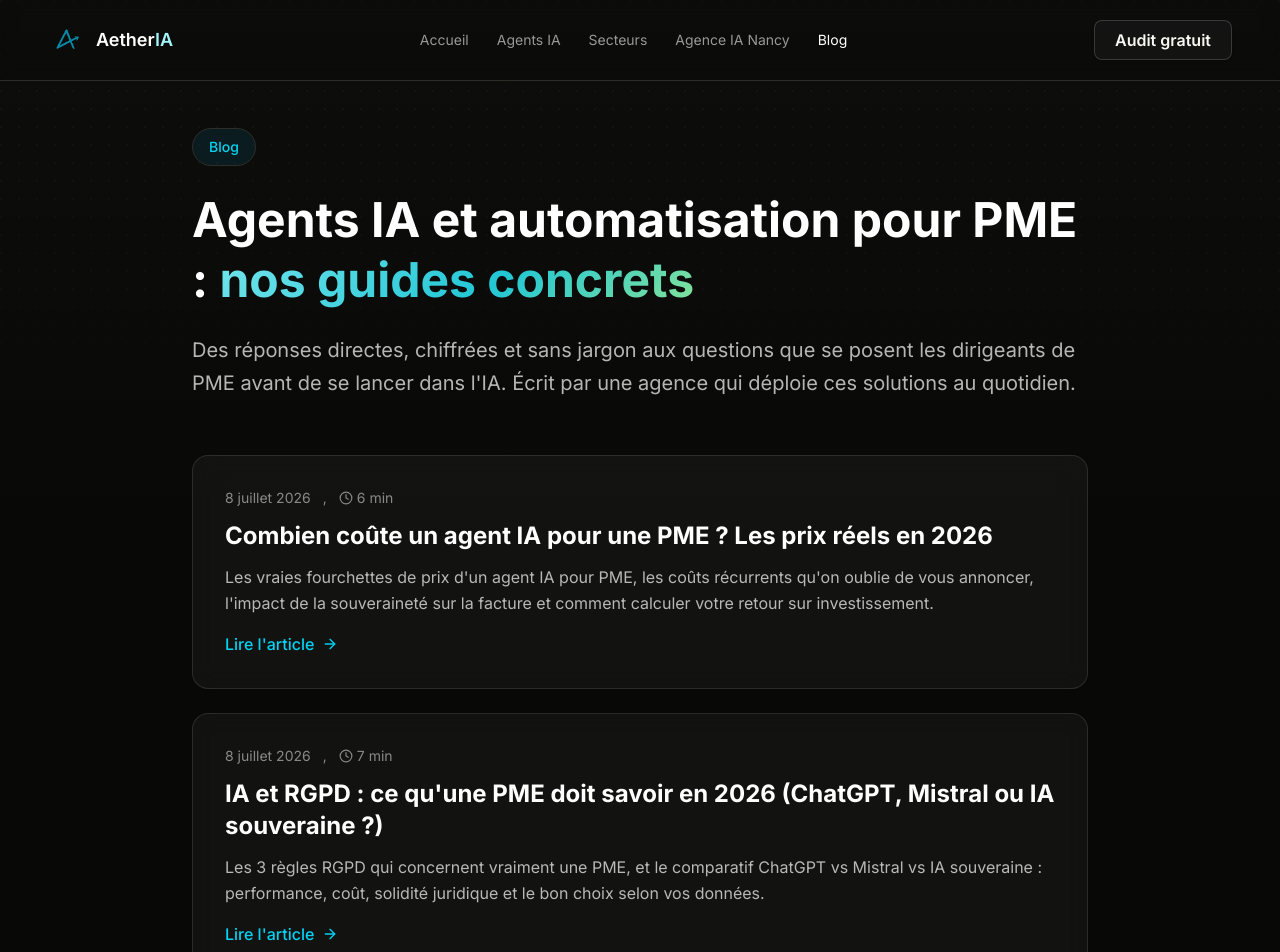
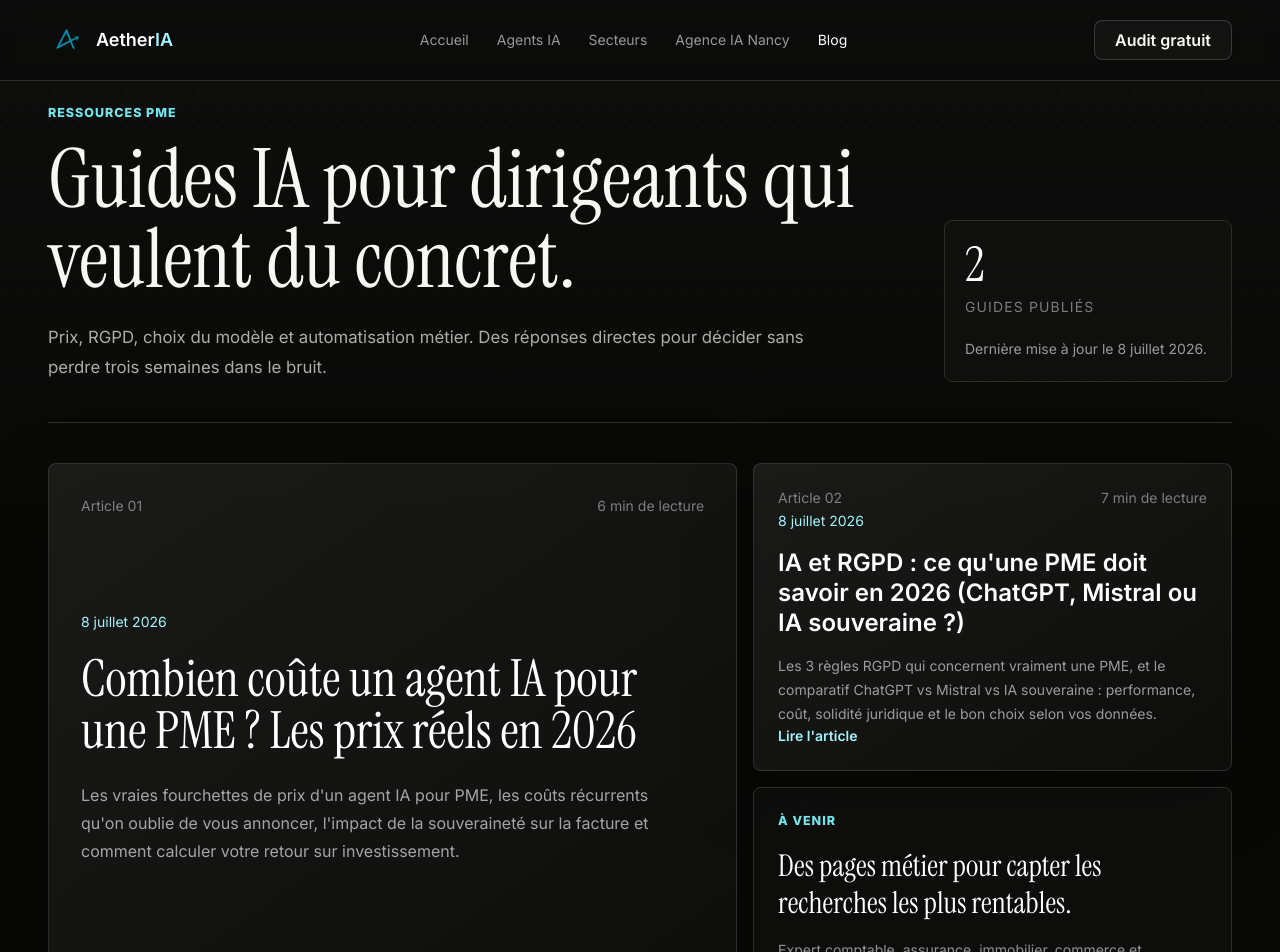
Before and after one commit to onlybaptiste54/agenceAetheria, a Next.js app: page /blog in a window 1280 px wide. Shown: the top 952 px of the page. Built offline with nearby package versions, Linux system fonts and the light colour scheme.

Commit message:
style(blog): align editorial pages with art direction

```diff
--- a/src/app/blog/page.tsx
+++ b/src/app/blog/page.tsx
@@ -1,6 +1,5 @@
 import type { Metadata } from 'next'
 import Link from 'next/link'
-import { ArrowRight, Clock } from 'lucide-react'
 import Navigation from '@/sections/Navigation'
 import Footer from '@/sections/Footer'
 import { articles, formatDate } from '@/data/blog'
@@ -36,49 +35,99 @@ const blogJsonLd = {
 }
 
 export default function BlogIndexPage() {
+  const [featuredArticle, ...otherArticles] = articles
+
   return (
     <main className="min-h-screen">
       <Navigation />
 
-      <section className="relative z-10 w-full px-4 sm:px-6 lg:px-12 xl:px-20 pt-32 pb-24">
-        <div className="max-w-4xl mx-auto">
-          <header className="space-y-6 mb-14">
-            <div className="inline-flex items-center gap-2 px-4 py-2 rounded-full bg-cyan-500/10 border border-cyan-500/20">
-              <span className="text-sm text-cyan-400 font-medium">Blog</span>
+      <section className="atelier-section pt-32 lg:pt-36">
+        <div className="atelier-container">
+          <header className="grid gap-9 border-b border-white/10 pb-10 lg:grid-cols-[1fr_18rem] lg:items-end">
+            <div className="max-w-5xl">
+              <p className="atelier-eyebrow">Ressources PME</p>
+              <h1 className="atelier-title mt-4 text-[clamp(3rem,6.4vw,6.6rem)]">
+                Guides IA pour dirigeants qui veulent du concret.
+              </h1>
+              <p className="atelier-lead mt-6 max-w-3xl">
+                Prix, RGPD, choix du modèle et automatisation métier. Des réponses directes pour décider sans perdre trois semaines dans le bruit.
+              </p>
             </div>
-            <h1 className="text-4xl sm:text-5xl font-bold text-white leading-tight">
-              Agents IA et automatisation pour PME : <span className="text-gradient">nos guides concrets</span>
-            </h1>
-            <p className="text-xl text-white/70 leading-relaxed">
-              Des réponses directes, chiffrées et sans jargon aux questions que se posent les dirigeants de PME
-              avant de se lancer dans l&apos;IA. Écrit par une agence qui déploie ces solutions au quotidien.
+
+            <aside className="rounded-lg border border-white/10 bg-white/[0.025] p-5">
+              <p className="font-display text-5xl leading-none text-white">{articles.length}</p>
+              <p className="mt-2 text-sm uppercase tracking-[0.08em] text-white/45">guides publiés</p>
+              <p className="mt-5 text-sm leading-6 text-white/58">
+                Dernière mise à jour le {formatDate(articles[0].date)}.
               </p>
+            </aside>
           </header>
 
-          <div className="space-y-6">
-            {articles.map((article) => (
+          <div className="mt-10 grid gap-4 lg:grid-cols-[1.18fr_0.82fr]">
+            <Link
+              href={`/blog/${featuredArticle.slug}`}
+              className="atelier-card group flex min-h-[27rem] flex-col justify-between p-6 transition-colors hover:border-cyan-200/30 hover:bg-white/[0.055] lg:p-8"
+            >
+              <div className="flex flex-wrap items-center justify-between gap-3 text-sm text-white/45">
+                <span>Article 01</span>
+                <span>{featuredArticle.readingMinutes} min de lecture</span>
+              </div>
+
+              <div className="max-w-2xl">
+                <time dateTime={featuredArticle.date} className="text-sm text-cyan-200">
+                  {formatDate(featuredArticle.date)}
+                </time>
+                <h2 className="font-display mt-5 text-[clamp(2.25rem,4vw,4rem)] leading-[1.02] text-white transition-colors group-hover:text-cyan-100">
+                  {featuredArticle.title}
+                </h2>
+                <p className="mt-6 max-w-xl text-base leading-7 text-white/62">
+                  {featuredArticle.excerpt}
+                </p>
+              </div>
+
+              <span className="text-sm font-semibold text-cyan-200 transition-colors group-hover:text-white">
+                Lire l&apos;article
+              </span>
+            </Link>
+
+            <div className="grid gap-4">
+              {otherArticles.map((article, index) => (
                 <Link
                   key={article.slug}
                   href={`/blog/${article.slug}`}
-                className="group block glass rounded-2xl p-6 lg:p-8 hover:bg-white/5 transition-colors"
+                  className="atelier-card group flex min-h-[17rem] flex-col justify-between p-6 transition-colors hover:border-cyan-200/30 hover:bg-white/[0.055]"
                 >
-                <div className="flex items-center gap-3 text-sm text-white/50 mb-3">
-                  <time dateTime={article.date}>{formatDate(article.date)}</time>
-                  <span aria-hidden>,</span>
-                  <span className="inline-flex items-center gap-1">
-                    <Clock className="w-3.5 h-3.5" /> {article.readingMinutes} min
-                  </span>
+                  <div className="flex flex-wrap items-center justify-between gap-3 text-sm text-white/45">
+                    <span>Article 0{index + 2}</span>
+                    <span>{article.readingMinutes} min de lecture</span>
                   </div>
-                <h2 className="text-2xl font-bold text-white mb-3 group-hover:text-cyan-300 transition-colors">
+
+                  <div>
+                    <time dateTime={article.date} className="text-sm text-cyan-200">
+                      {formatDate(article.date)}
+                    </time>
+                    <h2 className="mt-4 text-2xl font-semibold leading-tight text-white transition-colors group-hover:text-cyan-100">
                       {article.title}
                     </h2>
-                <p className="text-white/70 leading-relaxed mb-4">{article.excerpt}</p>
-                <span className="inline-flex items-center gap-2 text-cyan-400 font-medium">
+                    <p className="mt-4 text-sm leading-6 text-white/58">{article.excerpt}</p>
+                  </div>
+
+                  <span className="text-sm font-semibold text-cyan-200 transition-colors group-hover:text-white">
                     Lire l&apos;article
-                  <ArrowRight className="w-4 h-4 group-hover:translate-x-1 transition-transform" />
                   </span>
                 </Link>
               ))}
+
+              <div className="rounded-lg border border-white/10 bg-white/[0.025] p-6">
+                <p className="atelier-eyebrow">À venir</p>
+                <p className="mt-4 font-display text-3xl leading-tight text-white">
+                  Des pages métier pour capter les recherches les plus rentables.
+                </p>
+                <p className="mt-4 text-sm leading-6 text-white/55">
+                  Expert comptable, assurance, immobilier, commerce et dirigeants de PME.
+                </p>
+              </div>
+            </div>
           </div>
         </div>
       </section>
--- a/src/app/blog/parts.tsx
+++ b/src/app/blog/parts.tsx
@@ -6,16 +6,16 @@ export const CALENDLY = 'https://calendly.com/agenceaetheria/30min'
 // Bloc CTA réutilisé en milieu et fin d'article.
 export function ArticleCTA({ label = 'Réserver mon audit gratuit (30 min)' }: { label?: string }) {
   return (
-    <div className="glass rounded-2xl p-6 lg:p-8 my-10 border border-cyan-500/20 not-prose">
-      <p className="text-white font-semibold text-lg mb-4">
+    <div className="atelier-card my-10 p-6 not-prose lg:p-8">
+      <p className="font-display text-3xl leading-tight text-white">
         Envie de savoir ce qu&apos;un agent IA peut vous faire gagner ?
       </p>
-      <div className="flex flex-wrap gap-4 items-center">
+      <div className="mt-5 flex flex-wrap items-center gap-4">
         <a
           href={CALENDLY}
           target="_blank"
           rel="noopener noreferrer"
-          className="inline-flex items-center gap-2 bg-cyan-500 hover:bg-cyan-400 text-background font-semibold px-7 py-3.5 rounded-lg transition-colors"
+          className="atelier-button-primary inline-flex rounded-lg px-7 py-3.5 font-semibold transition-colors"
         >
           {label}
         </a>
@@ -38,19 +38,17 @@ export function ArticleHeader({
   readingMinutes: number
 }) {
   return (
-    <header className="space-y-6 mb-12">
+    <header className="mb-12 border-b border-white/10 pb-8">
       <Link
         href="/blog"
-        className="inline-flex items-center gap-2 text-sm text-cyan-400 hover:text-cyan-300 transition-colors"
+        className="text-sm font-semibold text-cyan-200 transition-colors hover:text-white"
       >
         Retour au blog
       </Link>
-      <h1 className="text-4xl sm:text-5xl font-bold text-white leading-tight">{title}</h1>
-      <div className="flex items-center gap-3 text-sm text-white/50">
+      <h1 className="atelier-title mt-6 text-[clamp(2.8rem,5.6vw,5.7rem)]">{title}</h1>
+      <div className="mt-6 flex flex-wrap items-center gap-x-3 gap-y-2 text-sm text-white/50">
         <time dateTime={date}>{formatDate(date)}</time>
-        <span aria-hidden>,</span>
         <span>{readingMinutes} min de lecture</span>
-        <span aria-hidden>,</span>
         <span>AetherIA</span>
       </div>
     </header>
@@ -60,7 +58,7 @@ export function ArticleHeader({
 // Styles de contenu long, cohérents avec le reste du site (dark + cyan).
 export const proseClass = [
   'max-w-none text-white/70 leading-relaxed',
-  '[&_h2]:text-white [&_h2]:text-2xl [&_h2]:sm:text-3xl [&_h2]:font-bold [&_h2]:mt-14 [&_h2]:mb-4',
+  '[&_h2]:font-display [&_h2]:text-white [&_h2]:text-3xl [&_h2]:sm:text-4xl [&_h2]:font-normal [&_h2]:leading-tight [&_h2]:mt-14 [&_h2]:mb-4',
   '[&_h3]:text-white [&_h3]:text-xl [&_h3]:font-semibold [&_h3]:mt-8 [&_h3]:mb-3',
   '[&_p]:mb-5 [&_p]:text-lg',
   '[&_strong]:text-white [&_strong]:font-semibold',
```
Lines whose indentation alone changed are shown as unchanged.
